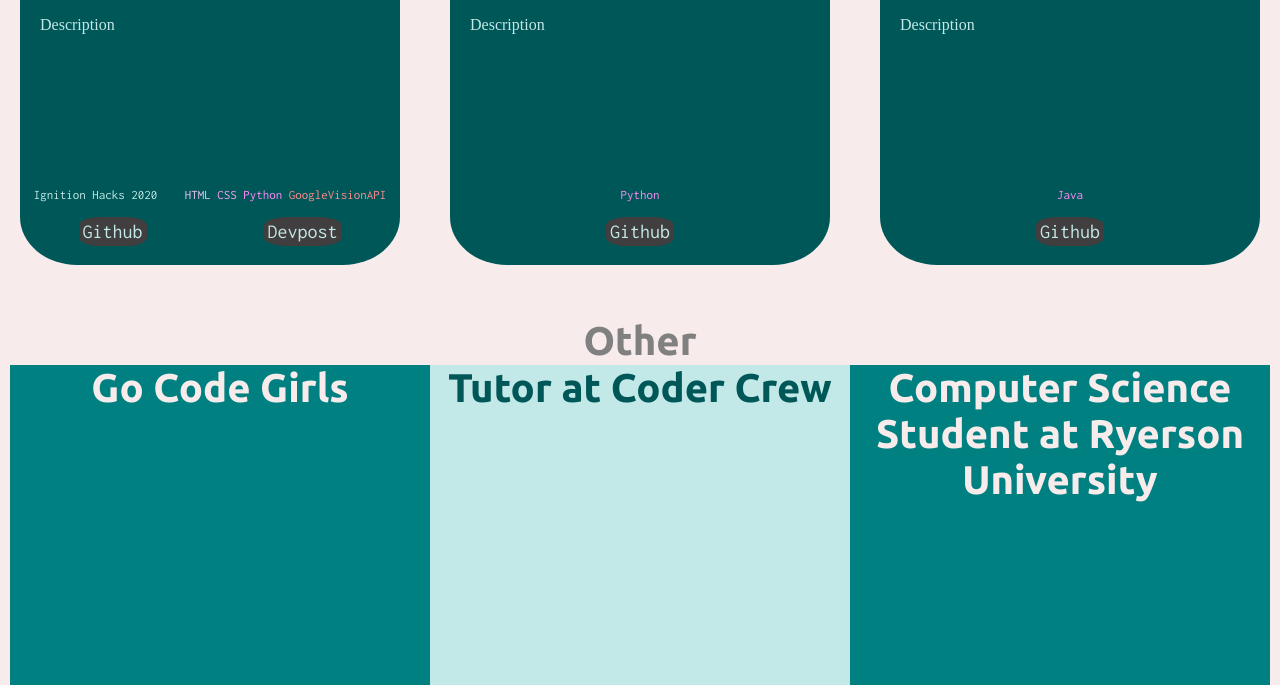
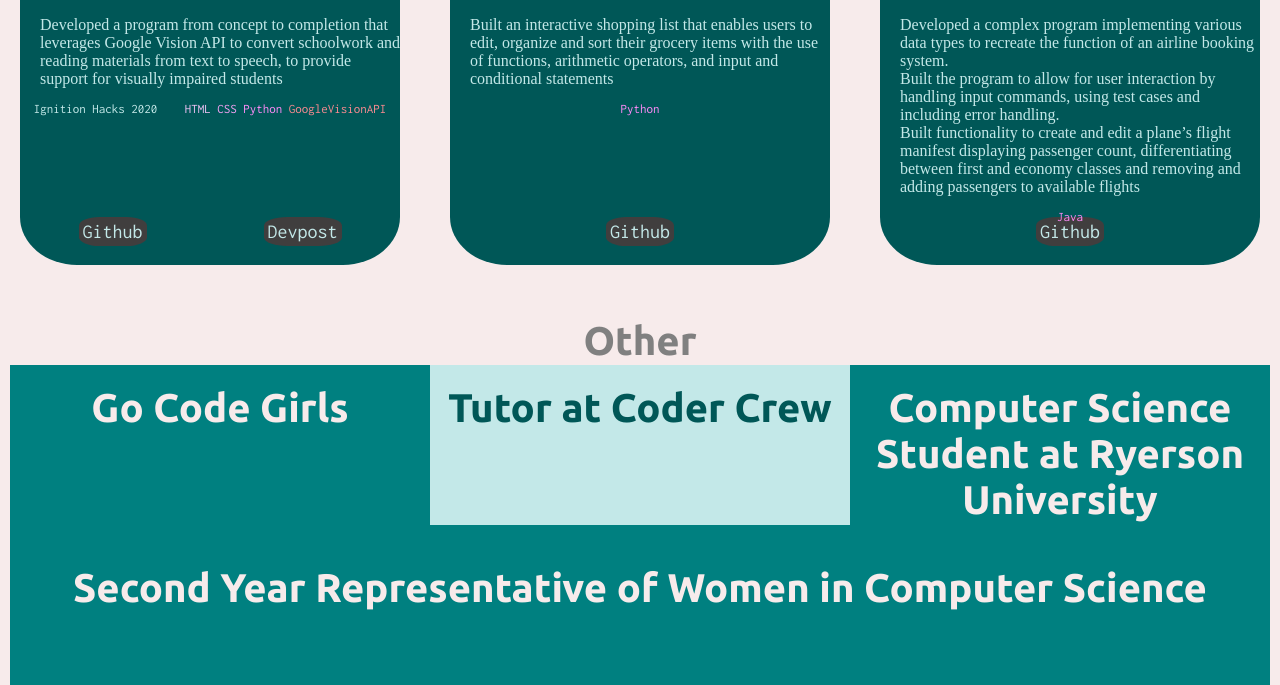
Before and after one commit to inayarajwani/inayarajwani.github.io, a plain HTML site: page index.html in a window 1280 px wide. Shown: the part 723-1408 px from the top of the page. Drawn offline with nearby package versions, Linux system fonts and the light colour scheme.

Commit message:
new changes

```diff
--- a/index.html
+++ b/index.html
@@ -20,7 +20,7 @@
                         <a href="#">Fashion</a>
                         <a href="#">Photography</a>
                 </div> -->
-                <li><a href="InayaRajwani_Resume_2022.pdf">Resume</a></li>
+                <li><a href="InayaRajwani__Resume_2022.pdf">Resume</a></li>
                 <li><a href="#">Contact</a></li>
             </ul>
             <div class="menu-tog">
@@ -88,7 +88,12 @@
                     <!-- <iframe src="images/learntoread.png" id="learntoread" width=100% height="100%"></iframe> -->
                     </div>
                     <div class="description">
-                        <p>Description</p>
+                        <p>
+                            <ol>
+                            Developed a program from concept to completion that leverages Google Vision API to convert schoolwork and reading materials
+                            from text to speech, to provide support for visually impaired students
+                            </ol>
+                        </p>
                     </div>
                     <div class="other-info">
                         <p id="hack">Ignition Hacks 2020</p>
@@ -109,7 +114,11 @@
                         <a href="https://github.com/inayarajwani/Interactive-Shopping-List" id="link">Github</a>
                     </div>
                     <div class="description">
-                        <p>Description</p>
+                        <p>
+                            <ol>Built an interactive shopping list that enables users to edit, organize and sort their grocery items with the use of functions,
+                            arithmetic operators, and input and conditional statements
+                            </ol>
+                        </p>
                     </div>
                     <div class="other-info">
                         <div class="technologies">
@@ -126,7 +135,19 @@
                         <a href="https://github.com/inayarajwani/FlightManifest" id="link">Github</a>
                     </div>
                     <div class="description">
-                        <p>Description</p>
+                        <p>
+                            <ol>
+                                Developed a complex program implementing various data types to recreate the function of an airline booking system.
+                            </ol>
+                            <ol>
+                                Built the program to allow for user interaction by handling input commands, using test
+cases and including error handling.
+                            </ol>
+                            <ol>
+                                Built functionality to create and edit a plane’s flight manifest displaying passenger count, differentiating between first and
+economy classes and removing and adding passengers to available flights
+                            </ol>
+                        </p>
                     </div>
                     <div class="other-info">
                         <div class="technologies">
@@ -144,9 +165,10 @@
                 <div class="projects-wrapper"><b>Other</b>
                     <!-- <p><font size="-0.1">Hover over the circles to see languages used and type of project</font></p> -->
                 </div>
-                <div class="other1-column" id="other1"><b>Go Code Girls</b></div>
-                <div class="other2-column" id="other2"><b>Tutor at Coder Crew</b></div>
-                <div class="other3-column" id="other3"><b>Computer Science Student at Ryerson University</b></div>
+                <div class="other1-column"><b>Go Code Girls</b></div>
+                <div class="other2-column"><b>Tutor at Coder Crew</b></div>
+                <div class="other3-column"><b>Computer Science Student at Ryerson University</b></div>
+                <div class="other4-column" id="other4"><b>Second Year Representative of Women in Computer Science</b></div>
             </div>
          </div>
     </section>
--- a/style.css
+++ b/style.css
@@ -297,6 +297,8 @@
     display: flex;
     justify-content: space-around;
     font-family: 'Inconsolata', monospace;
+    position: static;
+    margin-top: 10px
 }
 
 #link{
@@ -305,25 +307,28 @@
     font-size: 20px;
     margin-left: 40px;
     margin-right: 40px;
-    margin-top: 220px;
+    margin-top: 210px;
     border-radius: 30%;
     padding: 4px 4px;
+    position: static;
 }
 
 #hack{
-    margin-top: 150px;
+    /* margin-top: 150px;  */
     font-size: 13px;
     color: #C3E8E8;
     border-radius: 30%;
     padding: 4px 4px;
+    position: static;
 }
 
 .technologies{
     justify-content: space-between;
-    margin-top: 150px;
+    /* margin-bottom: 0px;  */
     font-size: 13px;
     border-radius: 30%;
     padding: 4px 4px;
+    position: static;
 }
 
 .description{
@@ -340,16 +345,16 @@
     /* margin-bottom: 10px; */
     display: grid;
     grid-template-columns: 1fr 1fr 1fr;
-    grid-template-rows: 5em 20em;
+    grid-template-rows: 5em 10em 10em;
     grid-template-areas:
     'projects-wrapper projects-wrapper projects-wrapper'
     'other1-column other2-column other3-column'
-    ;
+    'other4-column other4-column other4-column';
 }
 
 .other1-column{
     grid-area: other1-column;
-    /* padding-top: 20px; */
+    padding-top: 20px;
     display: flex;
     flex-direction: column;
     text-align: center;
@@ -361,6 +366,7 @@
 
 .other2-column{
     grid-area: other2-column;
+    padding-top: 20px;
     text-align: center;
     background-color: #C3E8E8;
     color: #005757;
@@ -371,6 +377,7 @@
 
 .other3-column{
     grid-area: other3-column;
+    padding-top: 20px;
     display: flex;
     flex-direction: column;
     text-align: center;
@@ -380,6 +387,18 @@
     font-size: 40px;
 }
 
+.other4-column{
+    grid-area: other4-column;
+    padding-top: 40px;
+    /* padding-bottom: 40px; */
+    display: flex;
+    flex-direction: column;
+    text-align: center;
+    background-color: teal;
+    color: #F7EBEB;
+    font-family: 'Ubuntu',sans-serif;
+    font-size: 40px;
+}
 
 /* #learntoread{
     height: 50%;
```
Also changed, not shown: 2 other files.
